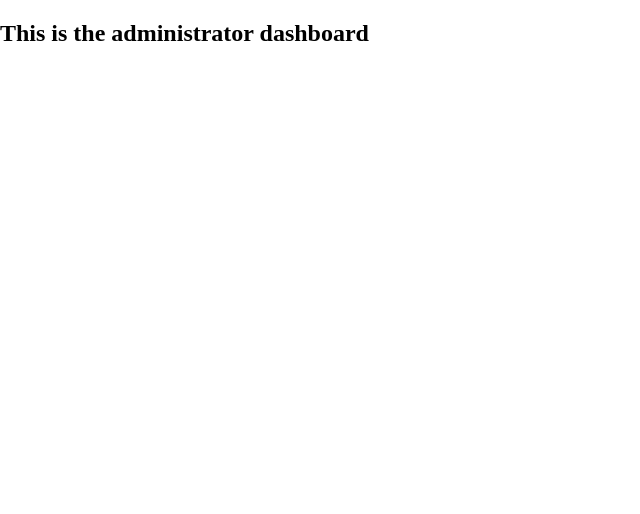
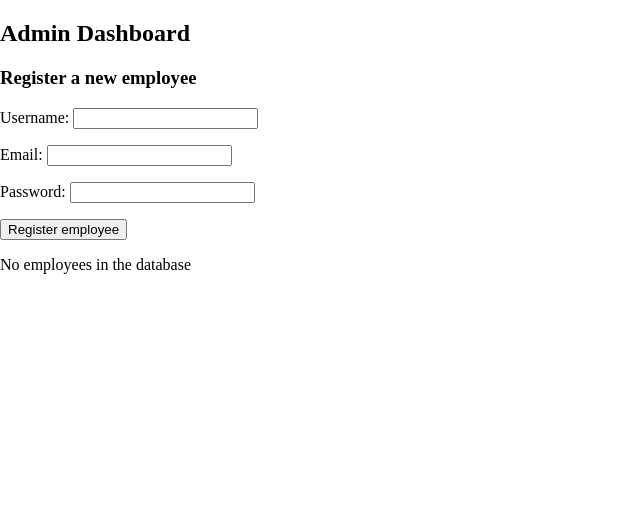
Before and after one commit to devjldp/todo_list, a Flask app: page /admin_dashboard in a window 1280 px wide. Shown: the part 64-578 px from the top of the page, without its empty margins (0-640 px from the left). Run offline with Flask 3, Linux system fonts and the light colour scheme; some libraries are stand-ins or nearby versions.

Commit message:
Create admin dashboard view

```diff
--- a/app/templates/admin_dashboard.html
+++ b/app/templates/admin_dashboard.html
@@ -1,5 +1,74 @@
 {% extends "base.html" %}
 
+
+{% block title %}Admin Dashboard{% endblock %}
+
 {% block content %}
-    <h2>This is the administrator dashboard</h2>
+<h2 class="text-center">Admin Dashboard</h2>
+
+<div id="container-admin-dashboard">
+
+    <section id="register-user-form">
+        <h3 class="text-center">Register a new employee</h3>
+        <div class="container mt-3">
+            {% with messages = get_flashed_messages(with_categories=true) %}
+                {% if messages %}
+                    {% for category, message in messages %}
+                        <p class="alert alert-{{ category }} alert-dismissible fade show text-center" role="alert">
+                            {{ message }}
+                        </p>
+                    {% endfor %}
+                {% endif %}
+            {% endwith %}
+        </div>
+
+        <form method="post">
+            <div class="mt-2">
+                <label for="username">Username:</label>
+                <input type="text" name="username" id="username">
+            </div>
+            <div class="mt-2">
+                <label for="email">Email:</label>
+                <input type="email" name="email" id="email"> <br>
+            </div>
+            <div class="mt-2">
+                <label for="password">Password:</label>
+                <input type="password" name="password" id="password"> <br>
+            </div>
+            <div class="mt-2 text-center">
+                <input type="submit" value="Register employee" class="btn">
+            </div>
+        </form>
+    </section>
+
+    <section id="list-employees">
+        {% if employees %}
+        <h3 class="text-center">Employee List</h3>
+        <table>
+            <thead>
+                <tr>
+                    <th>Username</th>
+                    <th>Email</th>
+                    <th colspan="2">Actions</th>
+                </tr>
+            </thead>
+
+            <tbody>
+
+                {% for employee in employees %}
+                <tr class="mt-2">
+                    <td>{{employee[1]}}</td>
+                    <td>{{employee[2]}}</td>
+                    <td><a href="{{url_for('remove_user', user_id = employee[0])}}" class="btn btn-no-radius">Delete</a></td>
+                    <td><a href="#" class="btn btn-no-radius">Update</a></td>
+                </tr>
+                {% endfor %}
+            </tbody>
+        </table>
+        {% else %}
+        <p>No employees in the database</p>
+        {% endif %}
+    </section>
+</div>
+
 {% endblock %}
```
